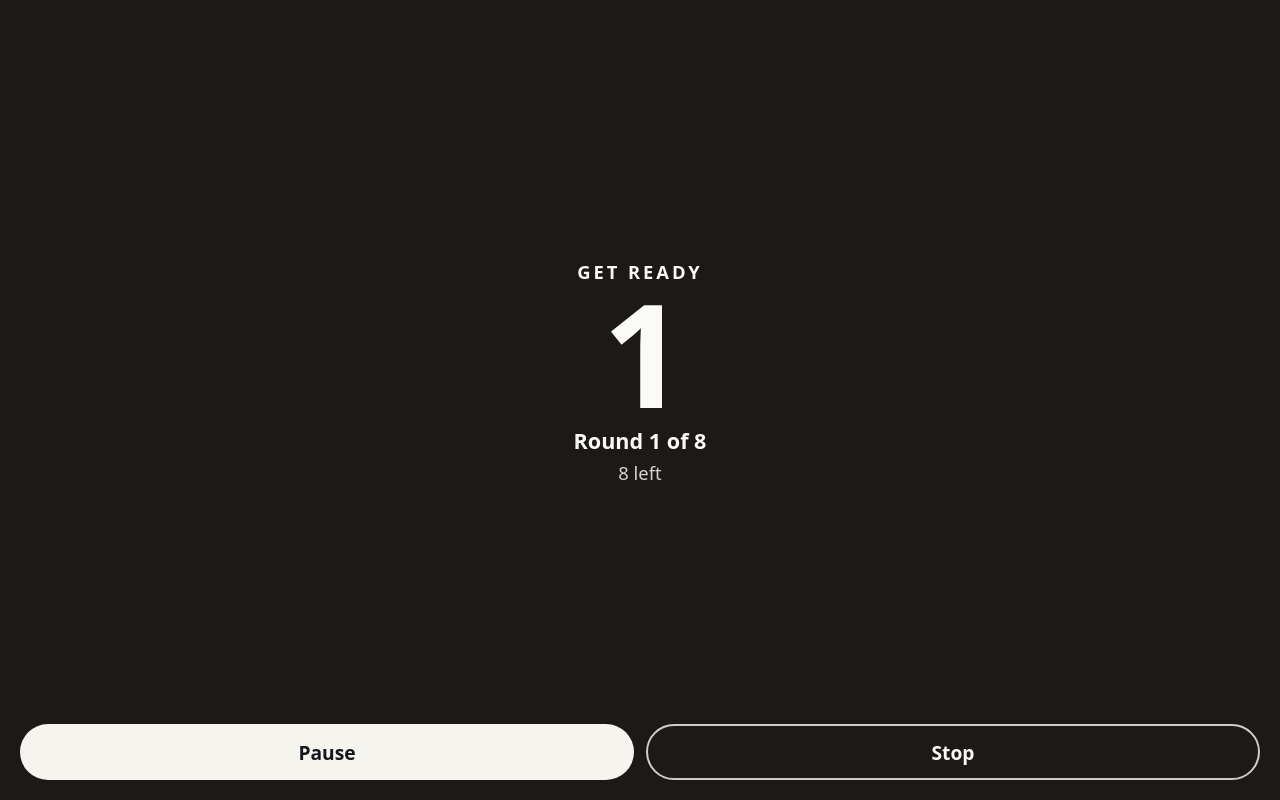
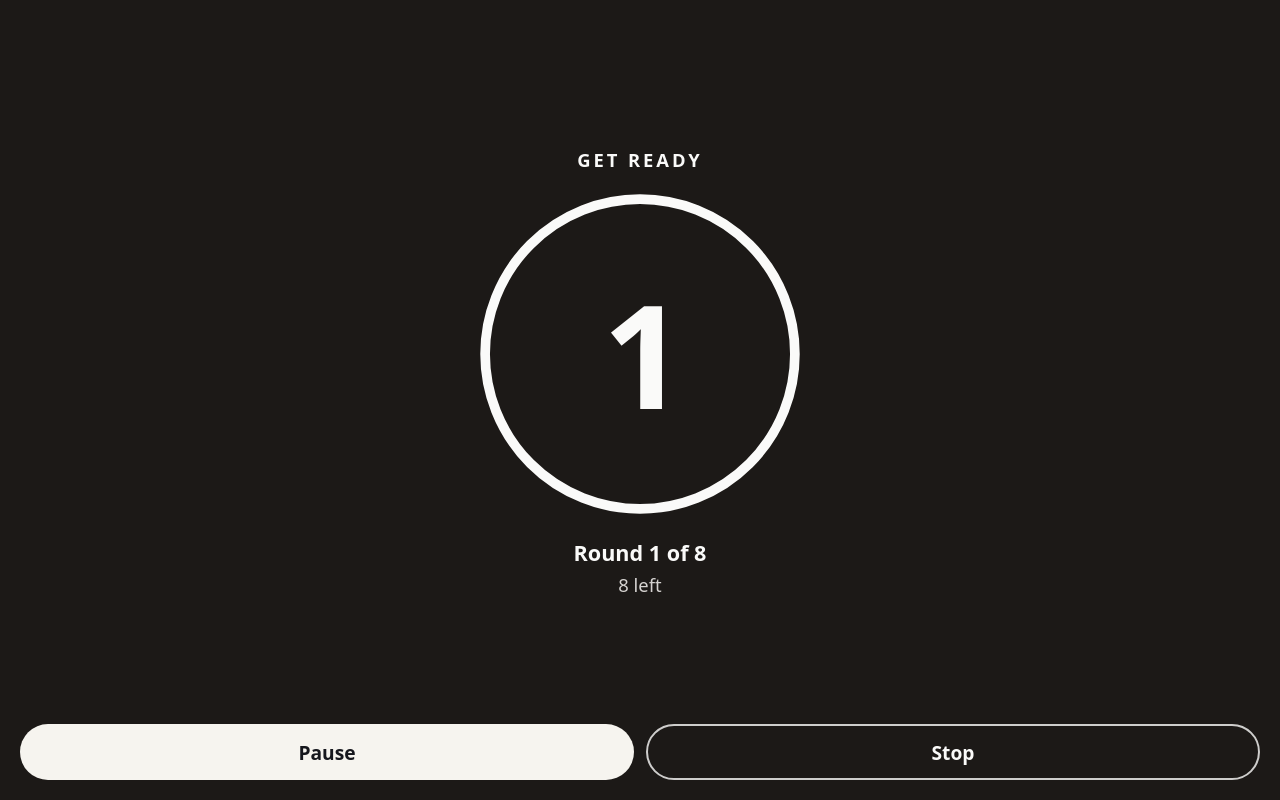
Before and after one commit to svenchan/interval-timer, a plain HTML site: page index.html in a window 1280 px wide. Both pictures are taken after a click on the button "Start". Drawn offline with Linux system fonts and the light colour scheme.

Commit message:
Draw a progress ring around each work and rest countdown.
Co-authored-by: Cursor <cursoragent@cursor.com>

```diff
--- a/app.js
+++ b/app.js
@@ -6,6 +6,8 @@ const sessionPanel = document.querySelector("#session");
 const donePanel = document.querySelector("#done");
 const labelEl = document.querySelector("#label");
 const timeEl = document.querySelector("#time");
+const ringEl = document.querySelector("#ring");
+const ringSvg = document.querySelector(".ring");
 const roundEl = document.querySelector("#round");
 const leftEl = document.querySelector("#left");
 const summaryEl = document.querySelector("#summary");
@@ -39,6 +41,7 @@ let totalRounds = 8;
 let workMs = 30000;
 let restMs = 15000;
 let phaseEndsAt = 0;
+let phaseDurationMs = 0;
 let remainingMs = 0;
 let lastBeepSecond = null;
 
@@ -128,6 +131,7 @@ function isWorkoutActive() {
 
 function enterPhase(next, durationMs, startedAt) {
   mode = next;
+  phaseDurationMs = durationMs;
   phaseEndsAt = startedAt + durationMs;
   lastBeepSecond = null;
 }
@@ -212,9 +216,20 @@ function render() {
 
   labelEl.textContent = mode === "paused" ? "Paused" : phaseLabels[mode];
   timeEl.textContent = formatTime(secondsLeft);
+  drawRing(screen, remaining);
   roundEl.textContent = `Round ${round} of ${totalRounds}`;
   leftEl.textContent = left === 1 ? "1 left" : `${left} left`;
   pauseBtn.textContent = mode === "paused" ? "Resume" : "Pause";
+}
+
+function drawRing(screen, remaining) {
+  const active = screen === "work" || screen === "rest";
+  ringSvg.hidden = !active;
+  if (!active || phaseDurationMs <= 0) return;
+
+  const progress = Math.min(1, Math.max(0, 1 - remaining / phaseDurationMs));
+  const drawn = progress >= 1 ? 1 : Math.max(progress, 0.012);
+  ringEl.style.strokeDasharray = `${drawn} 1`;
 }
 
 function formatTime(seconds) {
--- a/index.html
+++ b/index.html
@@ -55,7 +55,12 @@
       <section id="session" class="panel" hidden>
         <div class="readout">
           <p id="label" class="phase" aria-live="polite">Get ready</p>
-          <p id="time" class="time">3</p>
+          <div class="timer">
+            <svg class="ring" viewBox="0 0 100 100" aria-hidden="true">
+              <circle id="ring" cx="50" cy="50" r="44" pathLength="1"></circle>
+            </svg>
+            <p id="time" class="time">3</p>
+          </div>
           <p id="round" class="round">Round 1 of 8</p>
           <p id="left" class="left">8 left</p>
         </div>
--- a/styles.css
+++ b/styles.css
@@ -223,8 +223,38 @@ h1 {
   text-transform: uppercase;
 }
 
+.timer {
+  position: relative;
+  display: grid;
+  place-items: center;
+  width: min(78vw, 22rem);
+  aspect-ratio: 1;
+  margin: 0.35rem 0 0.5rem;
+}
+
+.ring {
+  position: absolute;
+  inset: 0;
+  width: 100%;
+  height: 100%;
+  overflow: visible;
+  transform: rotate(-90deg);
+  color: var(--fg);
+}
+
+.ring[hidden] {
+  display: none;
+}
+
+.ring circle {
+  fill: none;
+  stroke: currentColor;
+  stroke-width: 2.75;
+  stroke-linecap: round;
+}
+
 .time {
-  margin: 0.25rem 0 0.5rem;
+  margin: 0;
   font-size: clamp(6.5rem, 34vw, 9rem);
   font-weight: 650;
   line-height: 0.9;
```
